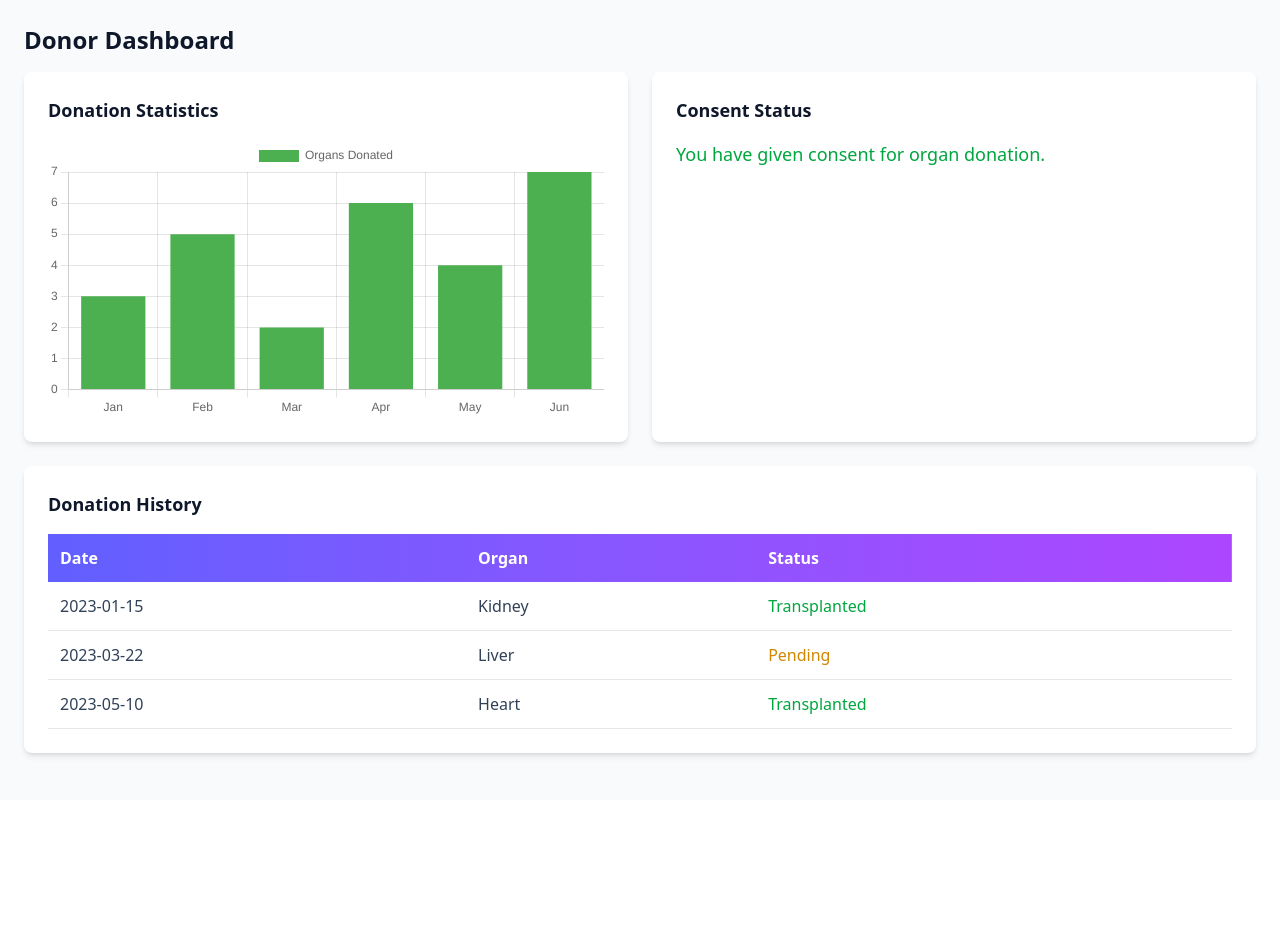
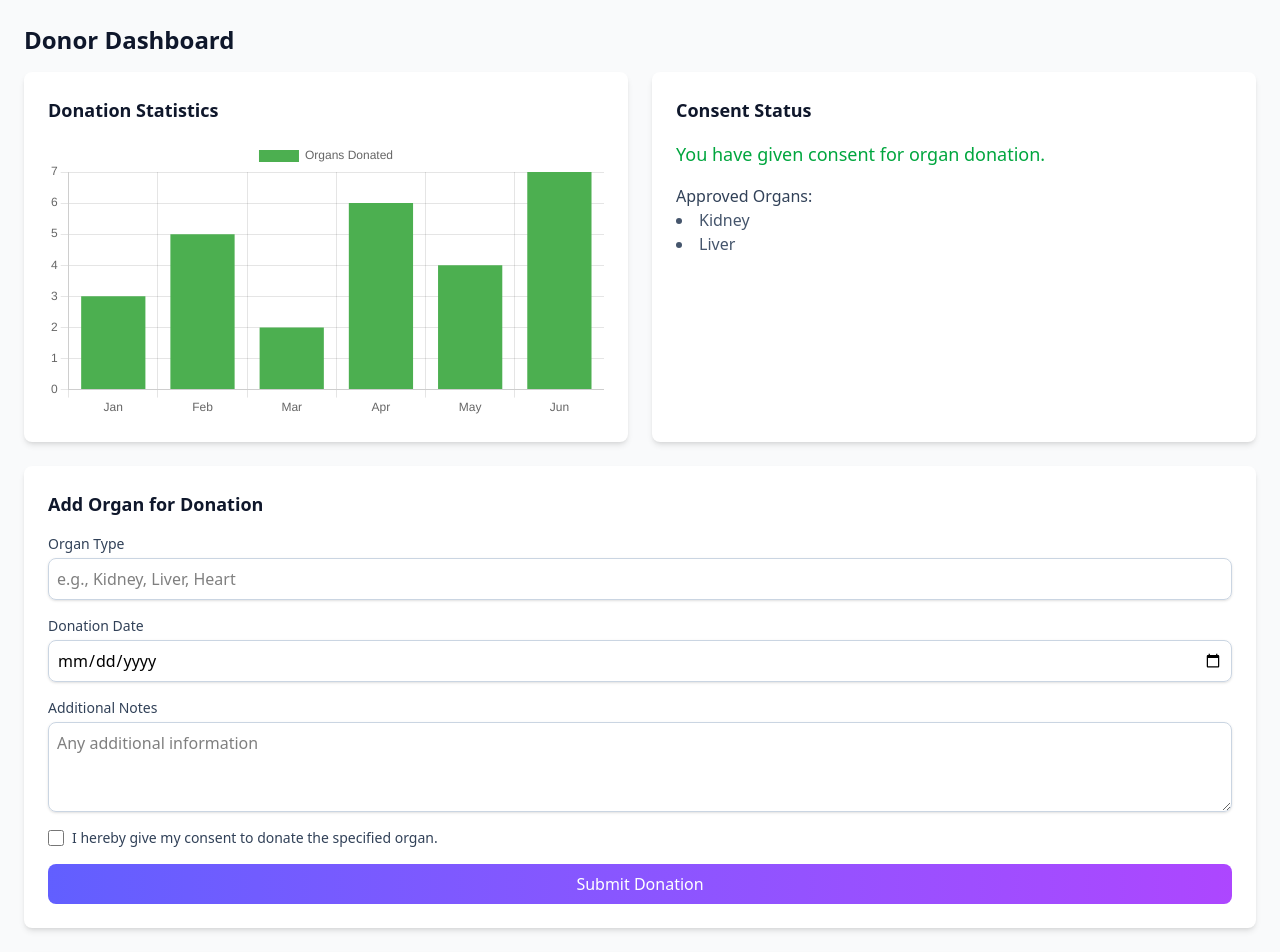
Before and after one commit to Skc2004/Organ_Care, a React (Vite) app in the folder client/: page /donordashboard in a window 1280 px wide. Shown: the top 952 px of the page. Before the commit the page ends 800 px from the top, so only its background shows below. Built offline with nearby package versions, Linux system fonts and the light colour scheme.

Commit message:
Frontend- Donor Dashboard Done

```diff
--- a/client/src/pages/DonorDashboard.jsx
+++ b/client/src/pages/DonorDashboard.jsx
@@ -1,4 +1,4 @@
-import React, { useEffect, useState } from "react";
+import React, { useState } from "react";
 import { Bar } from "react-chartjs-2";
 import "chart.js/auto";
 
@@ -10,13 +10,16 @@ const DonorDashboard = () => {
       {
         label: "Organs Donated",
         data: [3, 5, 2, 6, 4, 7],
-        backgroundColor: "#4CAF50",
+        backgroundColor: "#4CAF50", // Green color for bars
       },
     ],
   });
 
   // Mock data for consent status
-  const [consentStatus, setConsentStatus] = useState(true);
+  const [consentStatus, setConsentStatus] = useState({
+    given: true, // Whether consent is given
+    approvedOrgans: ["Kidney", "Liver"], // List of approved organs
+  });
 
   // Mock data for donation history
   const [donationHistory, setDonationHistory] = useState([
@@ -24,6 +27,47 @@ const DonorDashboard = () => {
     { date: "2023-03-22", organ: "Liver", status: "Pending" },
     { date: "2023-05-10", organ: "Heart", status: "Transplanted" },
   ]);
+
+  // State for the organ donation form
+  const [organForm, setOrganForm] = useState({
+    organ: "",
+    date: "",
+    notes: "",
+    consent: false, // Consent checkbox state
+  });
+
+  // Handle form input changes
+  const handleInputChange = (e) => {
+    const { name, value, type, checked } = e.target;
+    setOrganForm({
+      ...organForm,
+      [name]: type === "checkbox" ? checked : value,
+    });
+  };
+
+  // Handle form submission
+  const handleSubmit = (e) => {
+    e.preventDefault();
+    if (!organForm.consent) {
+      alert("You must give consent to donate an organ.");
+      return;
+    }
+    // Add the new organ donation to the history
+    const newDonation = {
+      date: organForm.date,
+      organ: organForm.organ,
+      status: "Pending", // Default status for new donations
+    };
+    setDonationHistory([...donationHistory, newDonation]);
+    // Reset the form
+    setOrganForm({
+      organ: "",
+      date: "",
+      notes: "",
+      consent: false,
+    });
+    alert("Organ donation added successfully!");
+  };
 
   return (
     <div className="min-h-screen bg-gray-50 p-6">
@@ -48,12 +92,95 @@ const DonorDashboard = () => {
         {/* Consent Status Card */}
         <div className="bg-white p-6 shadow-md rounded-lg transform hover:-translate-y-2 hover:shadow-lg transition-all duration-300">
           <h3 className="text-lg font-semibold text-slate-900 mb-4">Consent Status</h3>
-          <p className={`text-lg ${consentStatus ? "text-green-600" : "text-red-600"}`}>
-            {consentStatus
+          <p className={`text-lg ${consentStatus.given ? "text-green-600" : "text-red-600"}`}>
+            {consentStatus.given
               ? "You have given consent for organ donation."
               : "You have not given consent."}
           </p>
+          {consentStatus.given && (
+            <div className="mt-4">
+              <h4 className="text-md font-medium text-slate-700">Approved Organs:</h4>
+              <ul className="list-disc list-inside text-slate-600">
+                {consentStatus.approvedOrgans.map((organ, index) => (
+                  <li key={index}>{organ}</li>
+                ))}
+              </ul>
+            </div>
+          )}
         </div>
+      </div>
+
+      {/* Add Organ Donation Form Card */}
+      <div className="bg-white p-6 shadow-md rounded-lg mt-6 transform hover:-translate-y-2 hover:shadow-lg transition-all duration-300">
+        <h3 className="text-lg font-semibold text-slate-900 mb-4">Add Organ for Donation</h3>
+        <form onSubmit={handleSubmit}>
+          <div className="space-y-4">
+            {/* Organ Type */}
+            <div>
+              <label className="block text-sm font-medium text-slate-700">Organ Type</label>
+              <input
+                type="text"
+                name="organ"
+                value={organForm.organ}
+                onChange={handleInputChange}
+                className="mt-1 block w-full p-2 border border-slate-300 rounded-lg shadow-sm focus:outline-none focus:ring-2 focus:ring-indigo-500"
+                placeholder="e.g., Kidney, Liver, Heart"
+                required
+              />
+            </div>
+
+            {/* Donation Date */}
+            <div>
+              <label className="block text-sm font-medium text-slate-700">Donation Date</label>
+              <input
+                type="date"
+                name="date"
+                value={organForm.date}
+                onChange={handleInputChange}
+                className="mt-1 block w-full p-2 border border-slate-300 rounded-lg shadow-sm focus:outline-none focus:ring-2 focus:ring-indigo-500"
+                required
+              />
+            </div>
+
+            {/* Additional Notes */}
+            <div>
+              <label className="block text-sm font-medium text-slate-700">Additional Notes</label>
+              <textarea
+                name="notes"
+                value={organForm.notes}
+                onChange={handleInputChange}
+                className="mt-1 block w-full p-2 border border-slate-300 rounded-lg shadow-sm focus:outline-none focus:ring-2 focus:ring-indigo-500"
+                placeholder="Any additional information"
+                rows="3"
+              />
+            </div>
+
+            {/* Consent Checkbox */}
+            <div className="flex items-center">
+              <input
+                type="checkbox"
+                name="consent"
+                checked={organForm.consent}
+                onChange={handleInputChange}
+                className="h-4 w-4 text-indigo-600 border-slate-300 rounded focus:ring-indigo-500"
+                required
+              />
+              <label className="ml-2 text-sm text-slate-700">
+                I hereby give my consent to donate the specified organ.
+              </label>
+            </div>
+
+            {/* Submit Button */}
+            <div>
+              <button
+                type="submit"
+                className="w-full bg-gradient-to-r from-indigo-500 to-purple-500 text-white p-2 rounded-lg hover:from-indigo-600 hover:to-purple-600 transition-all duration-300"
+              >
+                Submit Donation
+              </button>
+            </div>
+          </div>
+        </form>
       </div>
 
       {/* Donation History Card */}
```
